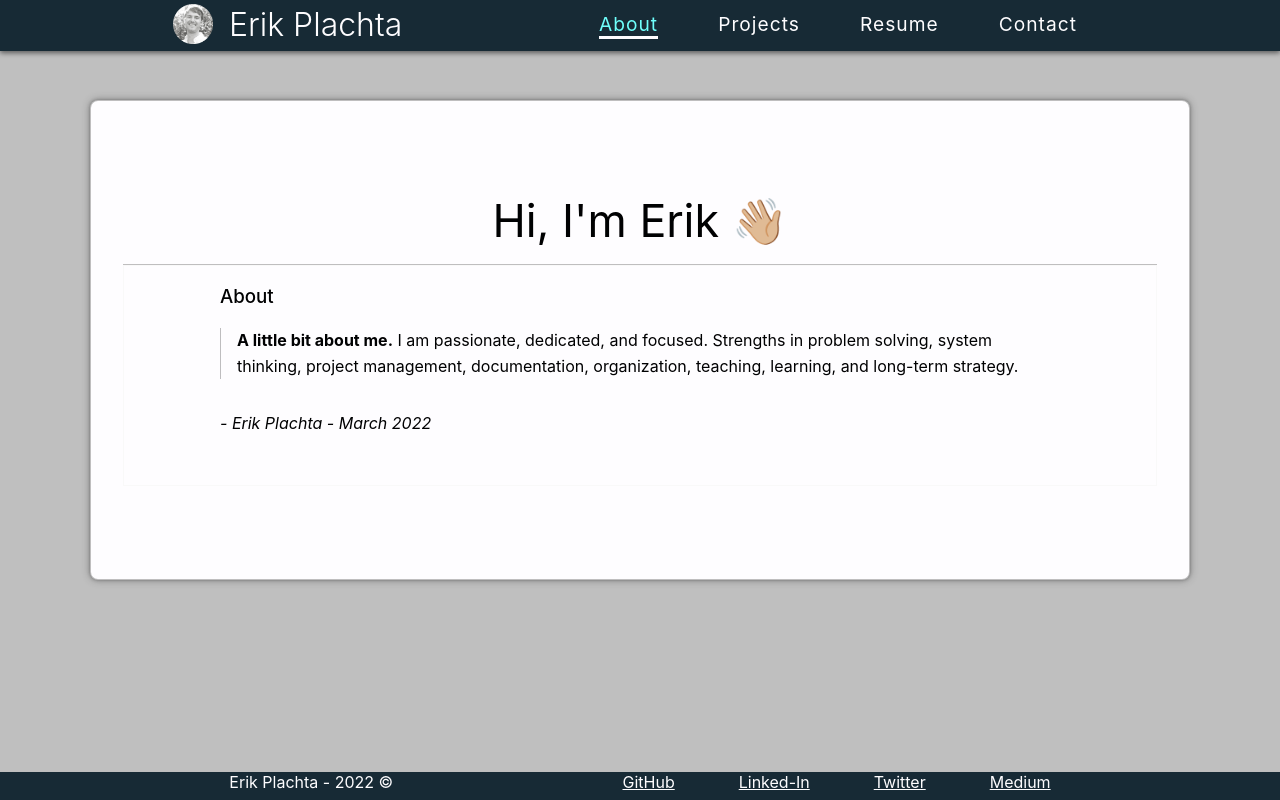
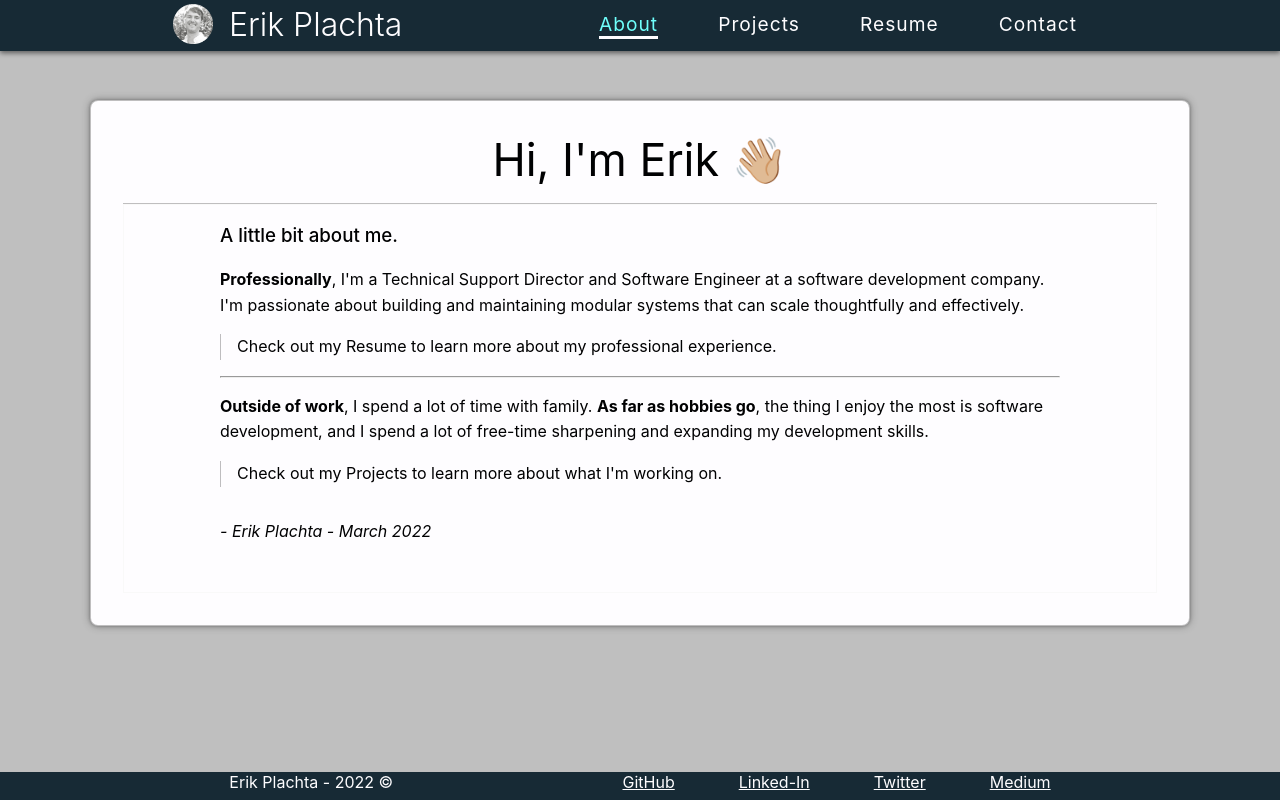
Before and after one commit to ErikPlachta/ErikPlachta, a React (Create React App) app: page / in a window 1280 px wide. Built offline with nearby package versions, Linux system fonts and the light colour scheme; no server answers.

Commit message:
Add more complete about-me content

```diff
--- a/src/components/main/about-me/index.js
+++ b/src/components/main/about-me/index.js
@@ -11,14 +11,32 @@ export default function AboutMe({ uuidv4 }) {
       <section className="article-content-container">
         <div className="article-content">
           <h3 className="article-content-title">
-            About
+            A little bit about me.
           </h3>
 
+          <p>
+            <b>Professionally</b>, I'm a Technical Support Director and Software
+            Engineer at a software development company. I'm passionate about
+            building and maintaining modular systems that can scale thoughtfully
+            and effectively.
+          </p>
           <p className="article-content-indent">
-            <b>A little bit about me.</b> I am passionate, dedicated, and
-            focused. Strengths in problem solving, system thinking, project
-            management, documentation, organization, teaching, learning, and
-            long-term strategy.
+            Check out my Resume to learn more about my professional experience.
+          </p>
+
+          <hr />
+
+          <p>
+            <b>Outside of work</b>, I spend a lot of time with family. <b>As far as
+            hobbies go</b>, the thing I enjoy the most is software development, and
+            I spend a lot of free-time sharpening and expanding my development skills.
+          </p>
+          <p className="article-content-indent">
+            Check out my Projects to learn more about what I'm working on.
+          </p>
+
+          <p>
+
           </p>
 
           <p className="signature">
```
